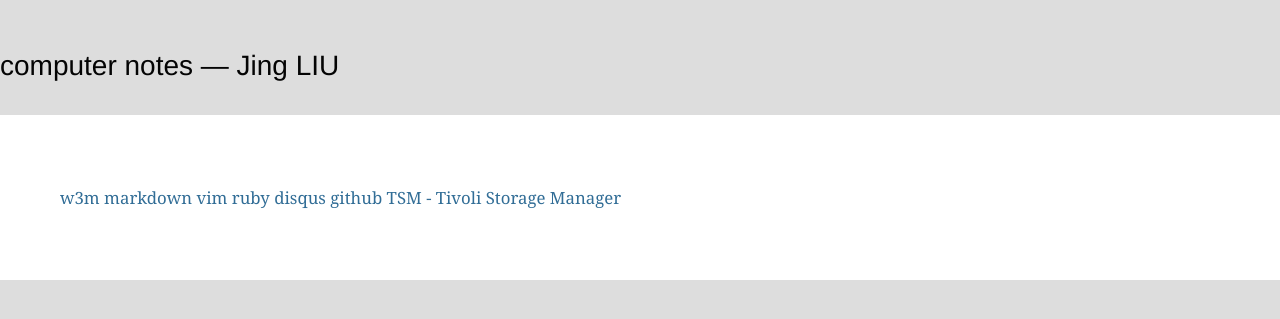
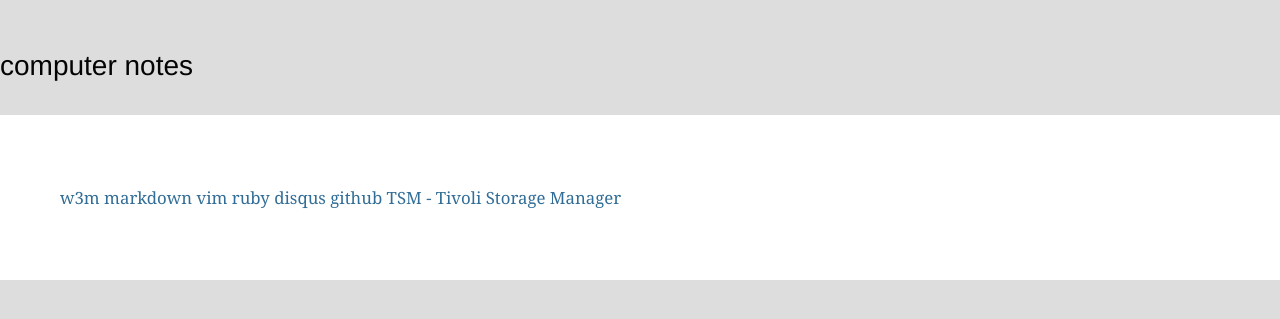
Before and after one commit to jintonic/jintonic.github.io, a Jekyll site: the page built from cs/index.html, in a window 1280 px wide. Shown: the top 319 px of the page. Built offline with Jekyll 4.4.1, drawn with Linux system fonts in a browser that asks for light colours; comment, search, counter and statistics services are not loaded; part of the change alters nothing that is shown.

Commit message:
updated title

```diff
--- a/_layouts/page.html
+++ b/_layouts/page.html
@@ -3,12 +3,12 @@
   <head>
     <meta charset="UTF-8">
     <link rel="stylesheet" type="text/css" href="/style/screen.css">
-    <title>{% if page.title %}{{ page.title }} &mdash; {% endif %}Jing LIU</title>
+  <title>{% if page.title %}{{ page.title }} {% else %} Jing LIU {% endif %}</title>
   </head>
 
   <body>
     <div class="header">
-      <h1>{% if page.title %}{{ page.title }} &mdash; {% endif %}Jing LIU</h1>
+    <h1>{% if page.title %}{{ page.title }} {% else %} Jing LIU {% endif %}</h1>
     </div>
     <div class="content">
       {{ content }}
```
